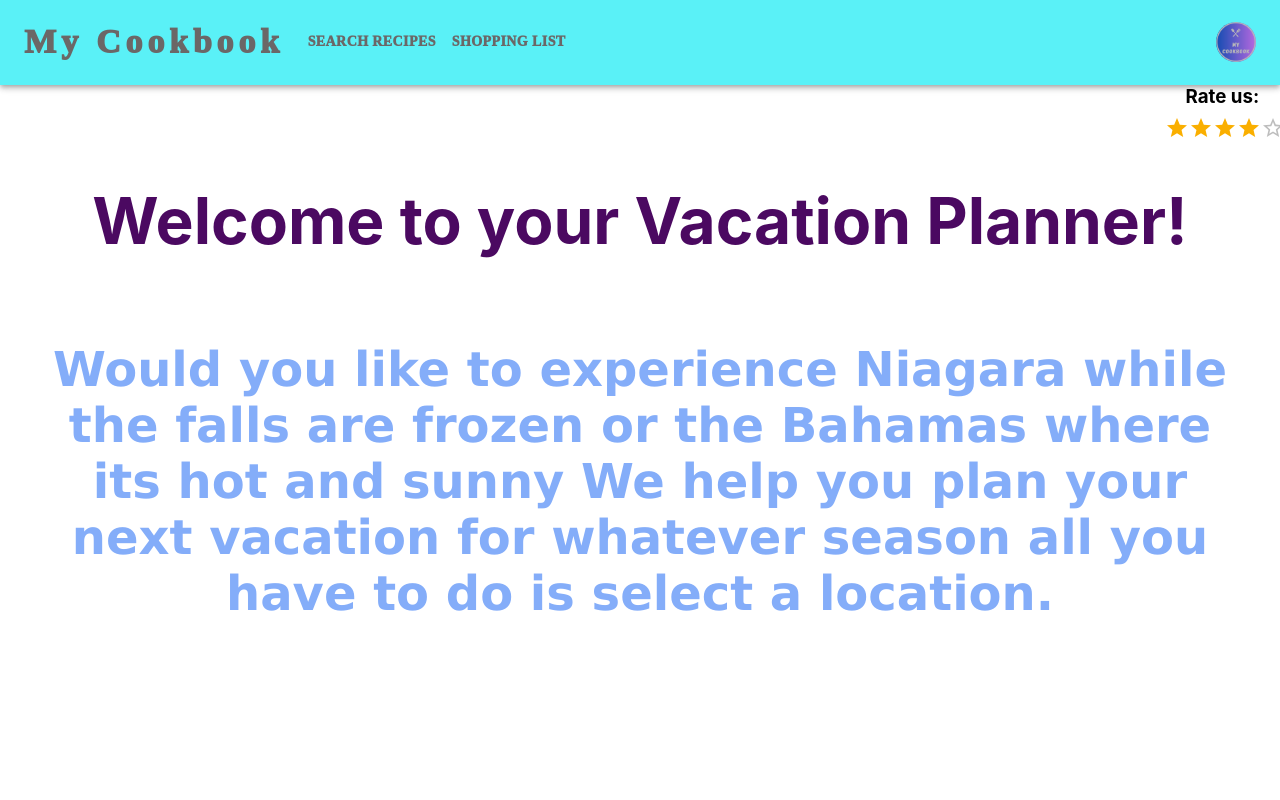
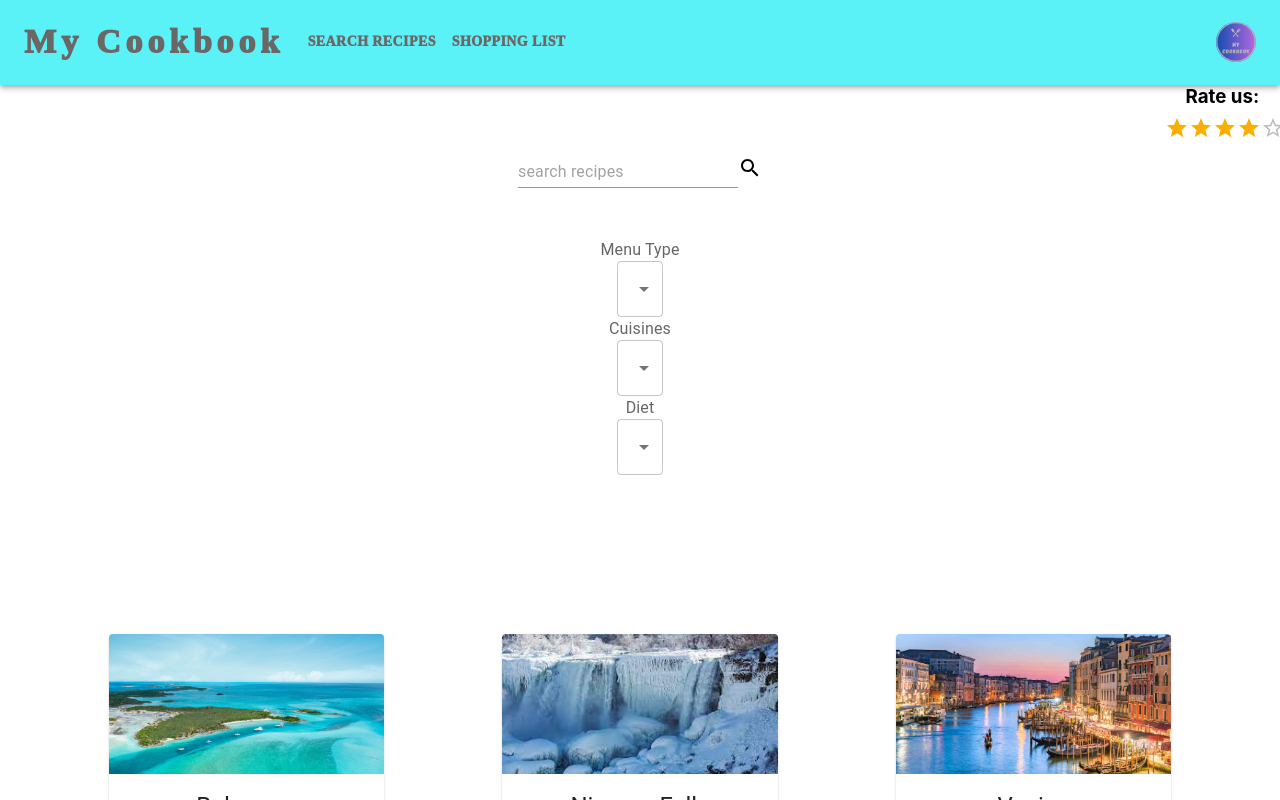
Before and after one commit to ctanenbaum/MyCookbook, a React (Create React App) app: page / in a window 1280 px wide. Shown: the top 800 px of the page. Built offline with nearby package versions, Linux system fonts and the light colour scheme.

Commit message:
started homepage

```diff
--- a/src/components/home/home.jsx
+++ b/src/components/home/home.jsx
@@ -1,16 +1,18 @@
 //Chaya Tanenbaum
 import "../../App.css";
 import "./home.css";
-//import "../../datePicker.js"
 import * as React from "react";
 import Box from "@mui/material/Box";
 import Typography from "@mui/material/Typography";
 import Button from "@mui/material/Button";
+import TextField from "@mui/material/TextField";
+import SearchIcon from "@mui/icons-material/Search";
+import Select from "@mui/material/Select";
 
 import Card from "@mui/material/Card";
 import CardContent from "@mui/material/CardContent";
 import CardMedia from "@mui/material/CardMedia";
-import { CardActionArea, CardActions } from "@mui/material";
+import { CardActionArea, CardActions, InputLabel } from "@mui/material";
 import myImage1 from "../../projectImages/bahamas.jpg";
 import myImage2 from "../../projectImages/niagara.jpg";
 import myImage3 from "../../projectImages/venice.jpg";
@@ -34,15 +36,19 @@ export const Home = () => {
           <Rating name="size-medium" defaultValue={4} />
         </Stack>
       </Box>
+      <TextField placeholder="search recipes" variant="standard" />
 
-      <h1 id="welcome">Welcome to your Vacation Planner!</h1>
+      <SearchIcon />
 
-      <h1 id="text">
-        Would you like to experience Niagara while the falls are frozen or the
-        Bahamas where its hot and sunny We help you plan your next vacation for
-        whatever season all you have to do is select a location.
-      </h1>
-      <br></br>
+      <Box padding={"50px"}>
+        <InputLabel id="menuType">Menu Type</InputLabel>
+        <Select labelId="Menu Type"></Select>
+        <InputLabel id="Cuisines">Cuisines</InputLabel>
+        <Select labelId="Cuisines"></Select>
+        <InputLabel id="Diet">Diet</InputLabel>
+        <Select labelId="Diet"></Select>
+      </Box>
+
       <box id="row1">
         <Card sx={{ maxWidth: 345 }} id="bahamas">
           <CardActionArea>
```
Also changed, not shown: src/components/shoppingList/shoppingList.jsx (+10 -10 lines).
